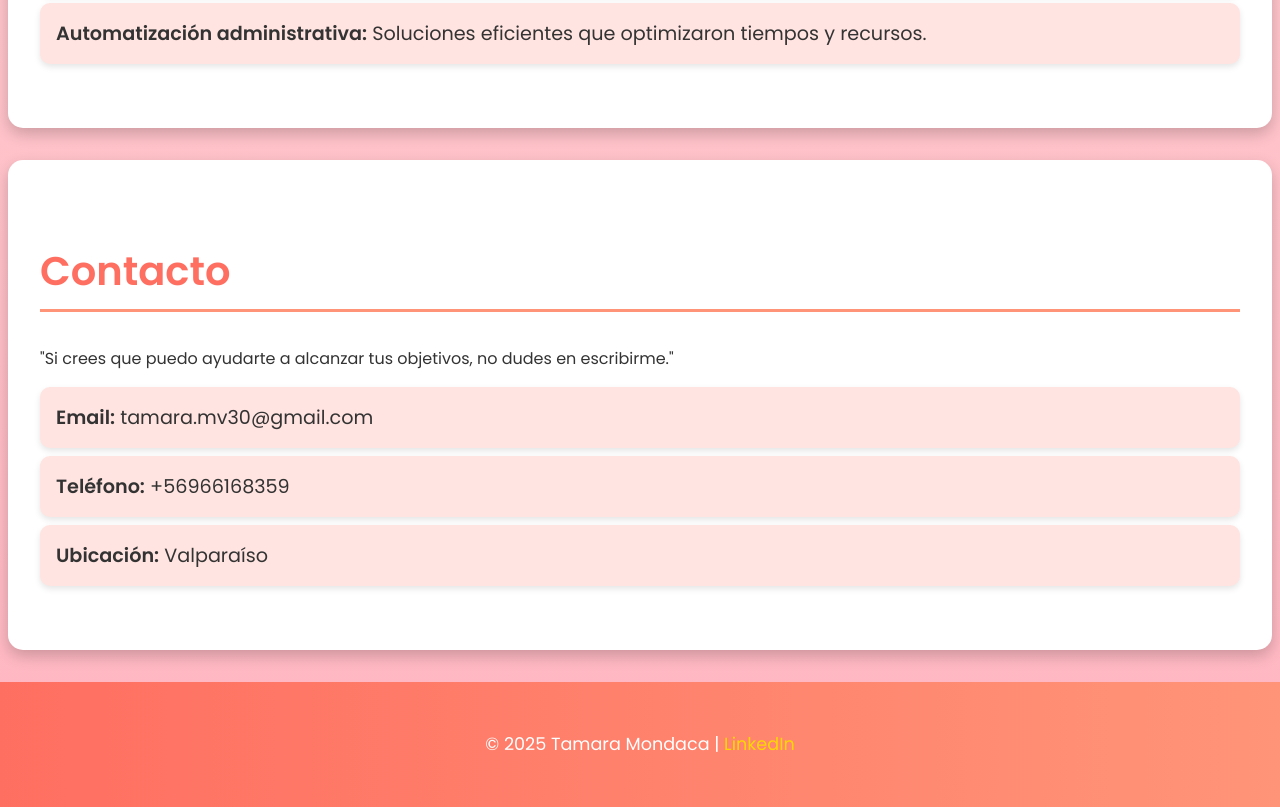
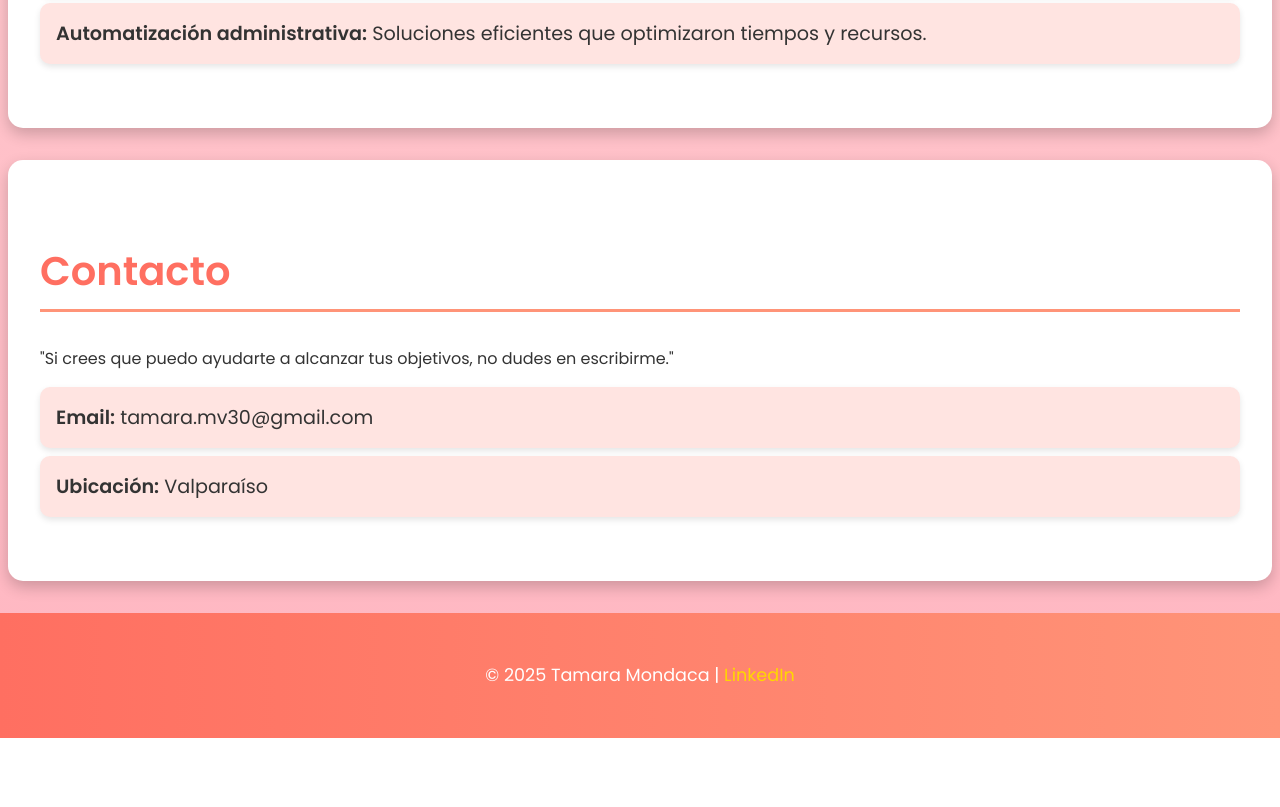
Before and after one commit to TamaraMondaca/pagina-web-presentacion-personal, a plain HTML site: page index.html in a window 1280 px wide. Shown: the part 1754-2561 px from the top of the page. After the commit the page ends 2492 px from the top, so only its background shows below. Drawn offline with Linux system fonts and the light colour scheme.

Commit message:
se saca numero

```diff
--- a/index.html
+++ b/index.html
@@ -185,7 +185,6 @@
         <p>"Si crees que puedo ayudarte a alcanzar tus objetivos, no dudes en escribirme."</p>
         <ul>
             <li><strong>Email:</strong> tamara.mv30@gmail.com</li>
-            <li><strong>Teléfono:</strong> +56966168359</li>
             <li><strong>Ubicación:</strong> Valparaíso</li>
         </ul>
     </section>
```
